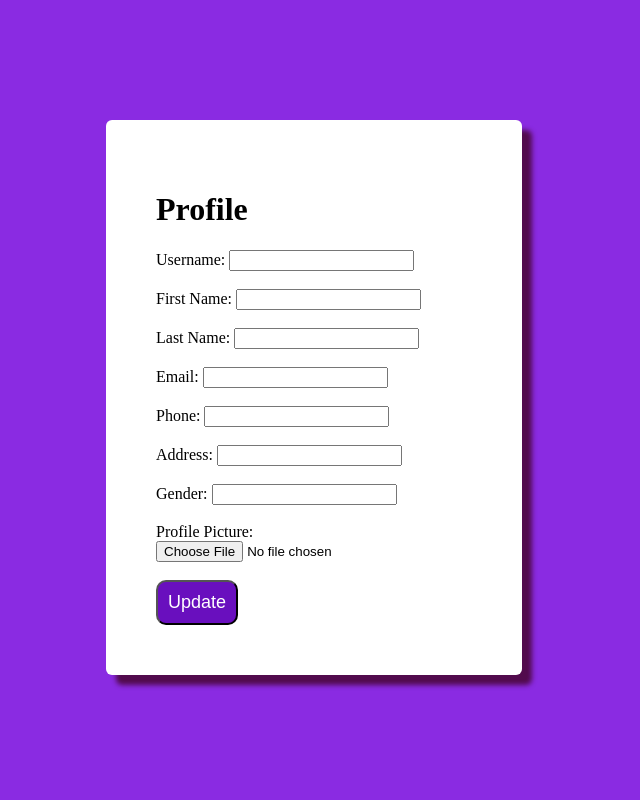
After one commit to Stre1d1s/WD-Project-2, a PHP site: page /profile.php in a window 1280 px wide. The commit adds this page. Shown: the whole page, without its empty margins (326-966 px from the left). Run offline with PHP 8.4, Linux system fonts and the light colour scheme; the visitor is signed in with stand-in values (Sample User, id 1); data that the repository does not hold is empty.

Commit message:
Add files via upload

```diff
--- /dev/null
+++ b/connection.php
@@ -0,0 +1,11 @@
+<?php
+    $servername = "localhost";
+    $username = "root";
+    $password = "";
+    $db_name = "database1";
+    $conn = new mysqli($servername, $username, $password, $db_name);
+    if($conn->connect_error){
+        die("Connection failed".$conn->connect_error);
+    }
+
+?>
--- /dev/null
+++ b/profile.php
@@ -0,0 +1,76 @@
+<?php
+include("connection.php");
+session_start();
+
+if (!isset($_SESSION['username'])) {
+    header("Location: login.php");
+    exit();
+}
+
+$username = $_SESSION['username'];
+
+if(isset($_POST['submit'])){
+    $first_name = $_POST['first_name'];
+    $last_name = $_POST['last_name'];
+    $email = $_POST['email'];
+    $phone = $_POST['phone'];
+    $address = $_POST['address'];
+    $gender = $_POST['gender'];
+    $profile_picture = $_FILES['profile_picture']['name'];
+
+    if ($profile_picture != "") {
+        $target_dir = "uploads/";
+        $target_file = $target_dir . basename($_FILES["profile_picture"]["name"]);
+        move_uploaded_file($_FILES["profile_picture"]["tmp_name"], $target_file);
+        $sql = "UPDATE users SET first_name='$first_name', last_name='$last_name', email='$email', phone='$phone', address='$address', gender='$gender', profile_picture='$profile_picture' WHERE username='$username'";
+    } else {
+        $sql = "UPDATE users SET first_name='$first_name', last_name='$last_name', email='$email', phone='$phone', address='$address', gender='$gender' WHERE username='$username'";
+    }
+
+    if ($conn->query($sql) === TRUE) {
+        header("Location: profile.php");
+    } else {
+        echo "Error: " . $sql . "<br>" . $conn->error;
+    }
+}
+
+$sql = "SELECT * FROM users WHERE username='$username'";
+$result = $conn->query($sql);
+$row = $result->fetch_assoc();
+
+?>
+
+<!DOCTYPE html>
+<html lang="en">
+<head>
+    <meta charset="UTF-8">
+    <meta http-equiv="X-UA-Compatible" content="IE=edge">
+    <meta name="viewport" content="width=device-width, initial-scale=1.0">
+    <title>Document</title>
+    <link rel="stylesheet" type="text/css" href="style.css">
+</head>
+<body>
+    <div id="form">
+        <h1>Profile</h1>
+        <form name="form" action="profile.php" method="POST" enctype="multipart/form-data">
+            <label>Username: </label>
+            <input type="text" id="username" name="username" value="<?php echo $row['username']; ?>" readonly> </br></br>
+            <label>First Name: </label>
+            <input type="text" id="first_name" name="first_name" value="<?php echo $row['first_name']; ?>"> </br></br>
+            <label>Last Name: </label>
+            <input type="text" id="last_name" name="last_name" value="<?php echo $row['last_name']; ?>"> </br></br>
+            <label>Email: </label>
+            <input type="email" id="email" name="email" value="<?php echo $row['email']; ?>"> </br></br>
+            <label>Phone: </label>
+            <input type="text" id="phone" name="phone" value="<?php echo $row['phone']; ?>"> </br></br>
+            <label>Address: </label>
+            <input type="text" id="address" name="address" value="<?php echo $row['address']; ?>"> </br></br>
+            <label>Gender: </label>
+            <input type="text" id="gender" name="gender" value="<?php echo $row['gender']; ?>"> </br></br>
+            <label>Profile Picture: </label>
+            <input type="file" id="profile_picture" name="profile_picture"> </br></br>
+            <input type="submit" id="btn" value="Update" name="submit">
+        </form>
+    </div>
+</body>
+</html>
--- a/style.css
+++ b/style.css
@@ -1,152 +1,27 @@
-*, ::after, ::before {
-    box-sizing: border-box;
+body{
+    background-color: blueviolet;
 }
 
-body {
-  background-color: #212121;
-  color: #fff;
-  font-family: monospace, serif;
-  letter-spacing: 0.05em;
+#form{
+    background-color: white;
+    width: 25%;
+    margin: 120px auto;
+    padding: 50px;
+    box-shadow: 10px 10px 5px rgb(82,11,77);
+    border-radius: 6px;
 }
 
-h1 {
-  font-size: 23px;
+#btn{
+    color: white;
+    background-color: rgb(105,15,190);
+    padding: 10px;
+    font-size: large;
+    border-radius: 10px;
 }
 
-.form {
-  width: 300px;
-  padding: 64px 15px 24px;
-  margin: 0 auto;
+@media screen and (max-width:700px){
+    #form{
+        width: 65px;
+        padding: 40px;
+    }
 }
-.form .control {
-  margin: 0 0 24px;
-}
-.form .control input {
-  width: 100%;
-  padding: 14px 16px;
-  border: 0;
-  background: transparent;
-  color: #fff;
-  font-family: monospace, serif;
-  letter-spacing: 0.05em;
-  font-size: 16px;
-}
-.form .control input:hover,
-.form .control input:focus {
-  outline: none;
-  border: 0;
-}
-.form .btn {
-  width: 100%;
-  display: block;
-  padding: 14px 16px;
-  background: transparent;
-  outline: none;
-  border: 0;
-  color: #fff;
-  letter-spacing: 0.1em;
-  font-weight: bold;
-  font-family: monospace;
-  font-size: 16px;
-}
-
-.block-cube {
-  position: relative;
-}
-.block-cube .bg-top {
-  position: absolute;
-  height: 10px;
-  background: linear-gradient(90deg, rgba(2,0,36,1) 0%, rgba(52,9,121,1) 37%, rgba(0,212,255,1) 94%);
-  bottom: 100%;
-  left: 5px;
-  right: -5px;
-  transform: skew(-45deg, 0);
-  margin: 0;
-}
-.block-cube .bg-top .bg-inner {
-  bottom: 0;
-}
-.block-cube .bg {
-  position: absolute;
-  left: 0;
-  top: 0;
-  right: 0;
-  bottom: 0;
-  background: linear-gradient(90deg, rgba(2,0,36,1) 0%, rgba(52,9,121,1) 37%, rgba(0,212,255,1) 94%);
-}
-.block-cube .bg-right {
-  position: absolute;
-  background: rgba(0,212,255,1);
-  top: -5px;
-  z-index: 0;
-  bottom: 5px;
-  width: 10px;
-  left: 100%;
-  transform: skew(0, -45deg);
-}
-.block-cube .bg-right .bg-inner {
-  left: 0;
-}
-.block-cube .bg .bg-inner {
-  transition: all 0.2s ease-in-out;
-}
-.block-cube .bg-inner {
-  background: #212121;
-  position: absolute;
-  left: 2px;
-  top: 2px;
-  right: 2px;
-  bottom: 2px;
-}
-.block-cube .text {
-  position: relative;
-  z-index: 2;
-}
-.block-cube.block-input input {
-  position: relative;
-  z-index: 2;
-}
-.block-cube.block-input input:focus ~ .bg-right .bg-inner,
-.block-cube.block-input input:focus ~ .bg-top .bg-inner,
-.block-cube.block-input input:focus ~ .bg-inner .bg-inner {
-  top: 100%;
-  background: rgba(255, 255, 255, 0.5);
-}
-.block-cube.block-input .bg-top,
-.block-cube.block-input .bg-right,
-.block-cube.block-input .bg {
-  background: rgba(255, 255, 255, 0.5);
-  transition: background 0.2s ease-in-out;
-}
-.block-cube.block-input .bg-right,
-.block-cube.block-input .bg-top .bg-inner {
-  transition: all 0.2s ease-in-out;
-}
-.block-cube.block-input:focus,
-.block-cube.block-input:hover .bg-top,
-.block-cube.block-input:hover .bg-right,
-.block-cube.block-input:hover .bg {
-  background: rgba(255, 255, 255, 0.8);
-}
-.block-cube.block-cube-hover:focus .bg .bg-inner,
-.block-cube.block-cube-hover:hover .bg .bg-inner {
-  top: 100%;
-}
-
-.credits {
-    position: fixed;
-    left: 0;
-    bottom: 0;
-    padding: 15px 15px;
-    width: 100%;
-    z-index: 111;
-}
-.credits a {
-    opacity: 0.6;
-    color: #fff;
-    font-size: 11px;
-    text-decoration: none;
-}
-.credits a:hover {
-    opacity: 1;
-}
```
Also changed, not shown: create_user.php (added, +17 -0 lines), login.php (added, +68 -0 lines), register.php (added, +66 -0 lines).
